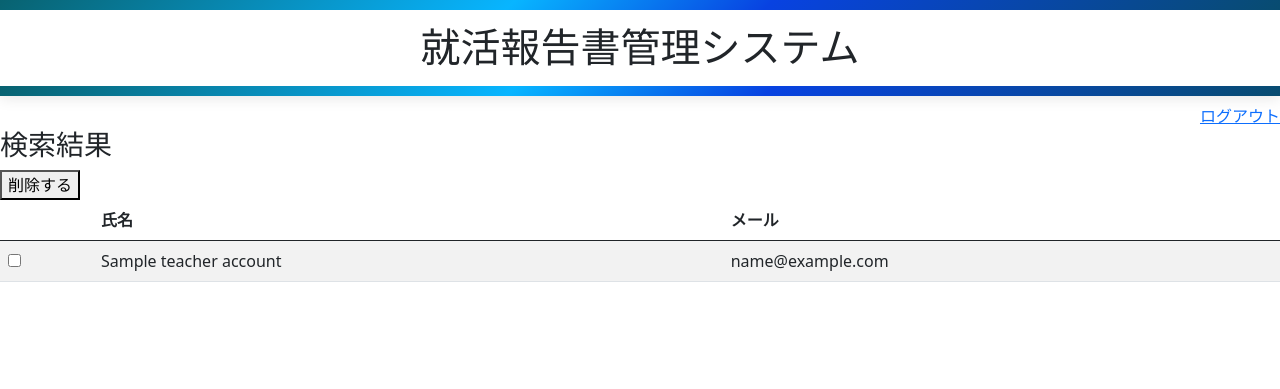
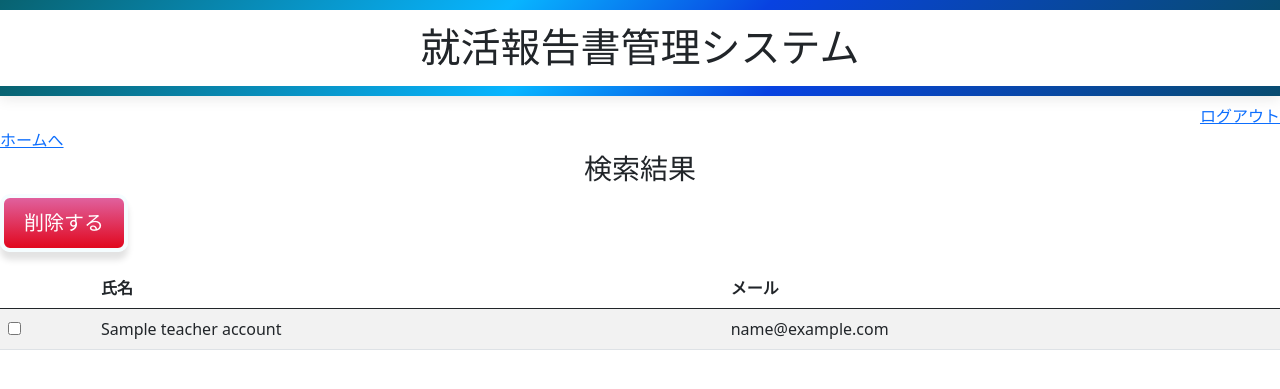
Before and after one commit to marute0215/job_report, a Flask app: page /admin/teacher_list in a window 1280 px wide. Shown: the top 389 px of the page. Run offline with Flask 3, Linux system fonts and the light colour scheme; a database or web service that is not in the repository returns one stand-in record (values such as "Sample title"); some libraries are stand-ins or nearby versions.

Commit message:
管理者機能修正

```diff
--- a/static/css/style.css
+++ b/static/css/style.css
@@ -128,6 +128,30 @@ input[type="password"] {
   background: #0b57db;
 }
 
+
+.submit2 button {
+  font-family: Arial;
+  color: #ffffff;
+  font-size: 20px;
+  padding-top: 10px;
+  padding-right: 20px;
+  padding-bottom: 10px;
+  padding-left: 20px;
+  text-decoration: none;
+  -webkit-border-radius: 10px;
+  -moz-border-radius: 10px;
+  border-radius: 10px;
+  -webkit-box-shadow: 0px 8px 6px #e3e3e3;
+  -moz-box-shadow: 0px 8px 6px #e3e3e3;
+  box-shadow: 0px 8px 6px #e3e3e3;
+  border: solid #f5fdff 4px;
+  background: -webkit-gradient(linear, 0 0, 0 100%, from(#e0619e), to(#e1081e));
+  background: -moz-linear-gradient(top, #e0619e, #e1081e);
+}
+.submit2 button:hover {
+  background: #b30202;
+}
+
 select{
   width:200px;
   height:30px;
--- a/templates/admin_report_detail.html
+++ b/templates/admin_report_detail.html
@@ -5,6 +5,9 @@
 {% endblock %}
 
 {% block content %}
+<div style="text-align: left;">
+    <a href="{{url_for('admin.admin_top')}}">ホームへ</a>
+</div>
 <div id ="form">
 
 <h3 class="form-title">就活報告書詳細画面</h3>
@@ -40,9 +43,8 @@
     <form action="{{url_for('admin.report_del')}}" method="post">
         <input type="hidden" name="student_num" value={{ detail[0][0] }}>
         <input type="hidden" name="company" value={{ detail[0][2] }}>
-        <p class = "submit"><button type="submit">削除する</button></p>
+        <p class = "submit2"><button type="submit">削除する</button></p>
     </form>
 
-    <a href="{{url_for('admin.admin_top')}}">ホームへ</a>
 </div>
 {% endblock %}
--- a/templates/admin_report_search.html
+++ b/templates/admin_report_search.html
@@ -6,6 +6,9 @@
 {% endblock %}
 
 {% block content %}
+<div style="text-align: left;">
+    <a href="{{url_for('admin.admin_top')}}">ホームへ</a>
+</div>
 <div id = "form">
 
 <p class="form-title">就活報告書検索画面</h3>
--- a/templates/admin_student_search.html
+++ b/templates/admin_student_search.html
@@ -5,6 +5,9 @@
 {% endblock %}
 
 {% block content %}
+<div style="text-align: left;">
+    <a href="{{url_for('admin.admin_top')}}">ホームへ</a>
+</div>
 <div id ="form">
     <h3 class="form-title">学生検索画面</h3>
     {% if error != null %}
--- a/templates/admin_teacher_list.html
+++ b/templates/admin_teacher_list.html
@@ -5,7 +5,12 @@
 {% endblock %}
 
 {% block content %}
+<div style="text-align: left;">
+    <a href="{{url_for('admin.admin_top')}}">ホームへ</a>
+</div>
+<div style="text-align: center;">
     <h3>検索結果</h3>
+</div>
   <table class="table table-striped">
     <thead>
         <tr>
@@ -27,7 +32,9 @@
             <td>{{ teacher[1] }}</td>
         </tr>
         {% endfor %}
-        <button type="submit">削除する</button>
+        <div style="text-align: left;">
+            <p class = "submit2"><button type="submit">削除する</button></p>
+        </div>
     </form>
     </tbody>
   </table>
--- a/templates/admin_teacher_register.html
+++ b/templates/admin_teacher_register.html
@@ -5,6 +5,9 @@
 {% endblock %}
 
 {% block content %}
+<div style="text-align: left;">
+    <a href="{{url_for('admin.admin_top')}}">ホームへ</a>
+</div>
 <div id = "form">
     <h3 class = "form-title">教員登録画面</h3>
     {% if error != null %}
```
Also changed, not shown: templates/admin_report_list.html (+6 -1 lines), templates/admin_student_list.html (+9 -2 lines).
